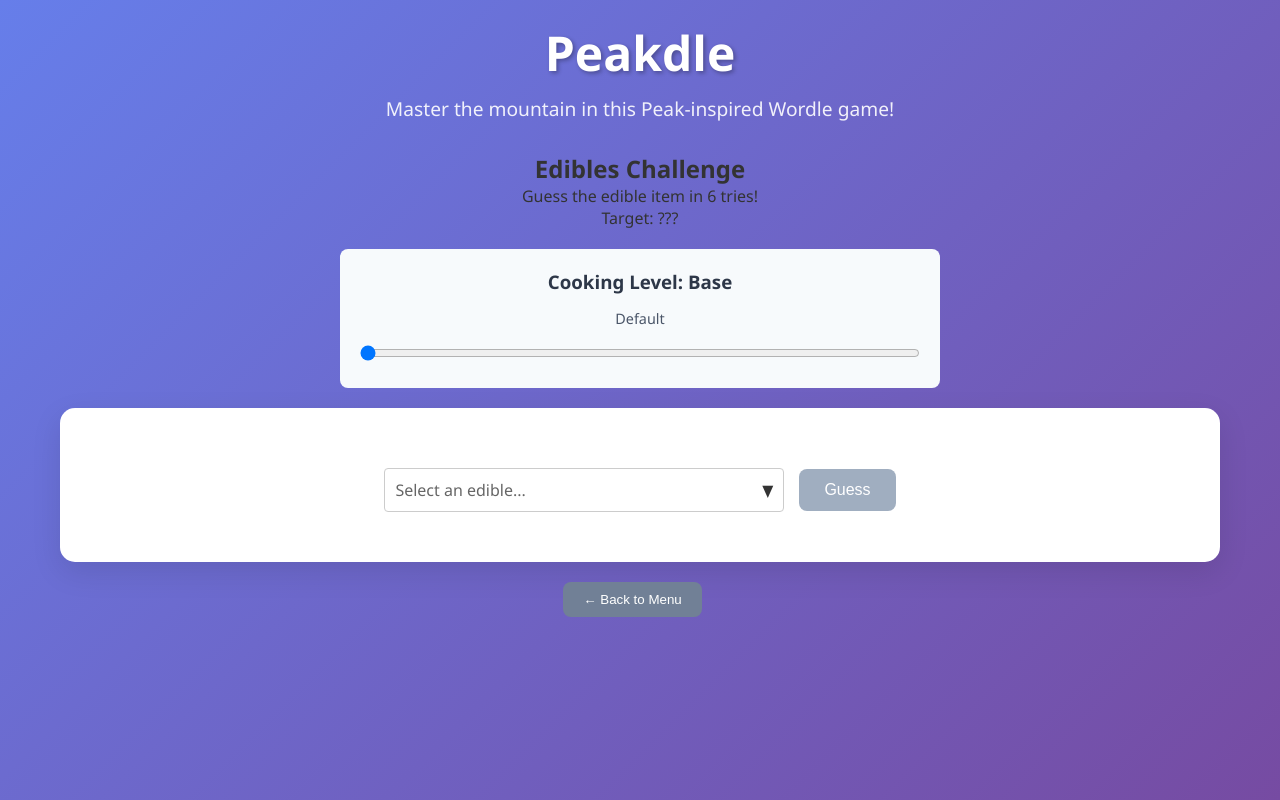
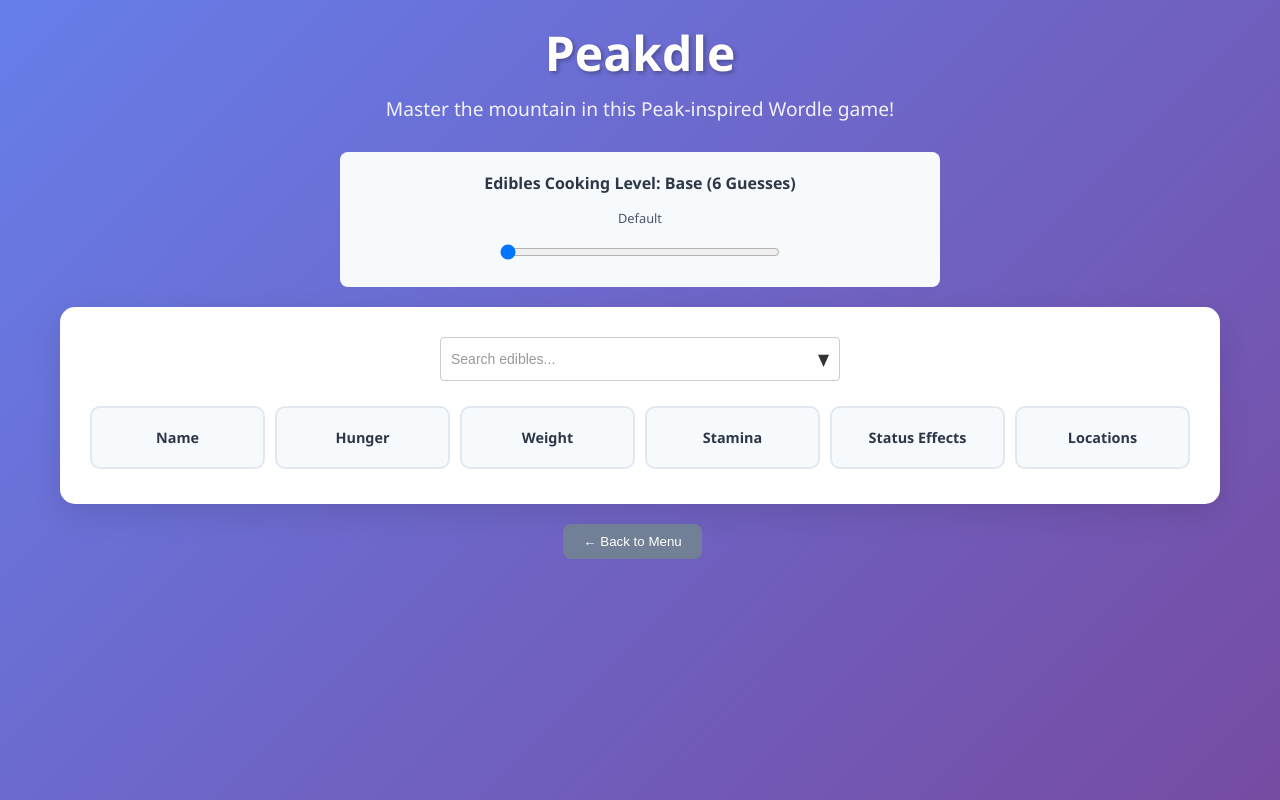
Before and after one commit to kennylecode/peakdle, a React (Vite) app: page / in a window 1280 px wide. Both pictures are taken after a click on the element 246 px from the left and 345 px from the top of the page. Built offline with nearby package versions, Linux system fonts and the light colour scheme.

Commit message:
added dropdown sorting and text filtering. reorganized grid. fixed array comparison logic for empty arrays. removed guess button and moved guess on dropdown option click

```diff
--- a/src/components/EdiblesGame.jsx
+++ b/src/components/EdiblesGame.jsx
@@ -10,20 +10,22 @@ const EdiblesGame = ({ onComplete, onBack }) => {
   const srcPath = "src/data/edibles";
   const [targetEdible, setTargetEdible] = useState(null);
   const [guesses, setGuesses] = useState([]);
-  const [currentGuess, setCurrentGuess] = useState({});
   const [gameWon, setGameWon] = useState(false);
   const [gameLost, setGameLost] = useState(false);
   const [maxGuesses, setMaxGuesses] = useState(defaultNumGuesses);
   const [cookingLevel, setCookingLevel] = useState(0); // 0=Base, 1=Cooked, 2=Well-Done, 3=Burnt, 4=Incinerated
-  const [availableEdibles, setAvailableEdibles] = useState(ediblesData);
+  const [availableEdibles, setAvailableEdibles] = useState([]);
   const [dropdownOpen, setDropdownOpen] = useState(false);
+  const [filterText, setFilterText] = useState('');
   const dropdownRef = useRef(null);
+  const inputRef = useRef(null);
 
   // Handle clicking outside dropdown to close it
   useEffect(() => {
     const handleClickOutside = (event) => {
       if (dropdownRef.current && !dropdownRef.current.contains(event.target)) {
         setDropdownOpen(false);
+        setFilterText('');
       }
     };
 
@@ -33,21 +35,28 @@ const EdiblesGame = ({ onComplete, onBack }) => {
     };
   }, []);
 
+  // Focus input when component mounts
+  useEffect(() => {
+    if (inputRef.current) {
+      inputRef.current.focus();
+    }
+  }, []);
+
   useEffect(() => {
     // Update available edibles based on cooking level
-    let allEdibles = [...ediblesData];
+    let allEdibles = sortByEdibleName(ediblesData);
 
     if (cookingLevel >= 1) {
-      allEdibles = [...allEdibles, ...ediblesCooked];
+      allEdibles = [...allEdibles, ...sortByEdibleName(ediblesCooked)];
     }
     if (cookingLevel >= 2) {
-      allEdibles = [...allEdibles, ...ediblesWellDone];
+      allEdibles = [...allEdibles, ...sortByEdibleName(ediblesWellDone)];
     }
     if (cookingLevel >= 3) {
-      allEdibles = [...allEdibles, ...ediblesBurnt];
+      allEdibles = [...allEdibles, ...sortByEdibleName(ediblesBurnt)];
     }
     if (cookingLevel >= 4) {
-      allEdibles = [...allEdibles, ...ediblesIncinerated];
+      allEdibles = [...allEdibles, ...sortByEdibleName(ediblesIncinerated)];
     }
 
     setAvailableEdibles(allEdibles);
@@ -61,15 +70,14 @@ const EdiblesGame = ({ onComplete, onBack }) => {
     setMaxGuesses(defaultNumGuesses+cookingLevel);
     setGameWon(false);
     setGameLost(false);
-    setCurrentGuess({});
   }, [cookingLevel]);
 
-  const handleGuess = () => {
+  const handleGuess = (currentGuess) => {
     if (!currentGuess) return;
 
-    const newGuesses = [...guesses, currentGuess];
+    const newGuesses = [currentGuess, ...guesses];
     setGuesses(newGuesses);
-    setCurrentGuess({});
+    setAvailableEdibles(availableEdibles.filter({} = (edible) => edible.name !== currentGuess.name))
 
     // Check if won
     if (currentGuess.name === targetEdible.name) {
@@ -103,6 +111,8 @@ const EdiblesGame = ({ onComplete, onBack }) => {
     if (statType === 'statusEffect' || statType === 'location') {
       // Handle array comparisons
       if (Array.isArray(guessedValue) && Array.isArray(targetValue)) {
+        if (guessedValue.length === 0 && targetValue.length === 0) return 'correct';
+
         const commonElements = guessedValue.filter(item => targetValue.includes(item));
         if (commonElements.length > 0) {
           if (commonElements.length === targetValue.length && guessedValue.length === targetValue.length) {
@@ -111,7 +121,6 @@ const EdiblesGame = ({ onComplete, onBack }) => {
           return 'partial';
         }
       }
-      return 'incorrect';
     }
 
     return 'incorrect';
@@ -131,16 +140,21 @@ const EdiblesGame = ({ onComplete, onBack }) => {
     }
 
     if (statType === 'statusEffect' || statType === 'location') {
+      // Handle array comparisons
       if (Array.isArray(guessedValue) && Array.isArray(targetValue)) {
+        if (guessedValue.length === 0 && targetValue.length === 0) return 'Correct';
+
         const commonElements = guessedValue.filter(item => targetValue.includes(item));
         if (commonElements.length > 0) {
+          if (commonElements.length === targetValue.length && guessedValue.length === targetValue.length) {
+            return 'Correct';
+          }
           return `${commonElements.length} correct`;
         }
       }
-      return 'Wrong';
     }
 
-    return 'Wrong';
+    return 'Incorrect';
   };
 
   const formatArrayValue = (value) => {
@@ -163,23 +177,33 @@ const EdiblesGame = ({ onComplete, onBack }) => {
       'When you cross the Mesa during the day',
       'Should have waited for the lava to drop in the Caldera'
     ];
-    return descriptions[level] || 'Base edibles only';
+    return descriptions[level] || 'Default';
+  };
+
+  // Sort edibles array alphabetically by name
+  const sortByEdibleName = (ediblesArray) => {
+    return [...ediblesArray].sort((a, b) => a.name.localeCompare(b.name));
+  };
+
+  // Get filtered edibles based on search text
+  const getFilteredEdibles = () => {
+    if (!filterText.trim()) {
+      return availableEdibles;
+    }
+    return availableEdibles.filter(edible =>
+      edible.name.toLowerCase().includes(filterText.toLowerCase())
+    );
   };
 
   if (!targetEdible) return <div>Loading...</div>;
 
   return (
     <div>
-      <div style={{ textAlign: 'center', marginBottom: '20px' }}>
-
-        <h2>Edibles Challenge</h2>
-        <p>Guess the edible item in {maxGuesses} tries!</p>
-        <p>Target: {gameWon || gameLost ? targetEdible.name : '???'}</p>
-
+      <div className="center-content">
         {/* Cooking Level Slider */}
-        <div style={{ margin: '20px 0', padding: '20px', background: '#f7fafc', borderRadius: '8px', maxWidth: '600px', marginLeft: 'auto', marginRight: 'auto' }}>
-          <h3 style={{ margin: '0 0 15px 0', color: '#2d3748' }}>Cooking Level: {getCookingLevelLabel(cookingLevel)}</h3>
-          <p style={{ margin: '0 0 15px 0', fontSize: '0.9rem', color: '#4a5568' }}>
+        <div className="cooking-level-container">
+          <h3 className="cooking-level-title">Edibles Cooking Level: {getCookingLevelLabel(cookingLevel)} ({maxGuesses} Guesses)</h3>
+          <p className="cooking-level-description">
             {getCookingLevelDescription(cookingLevel)}
           </p>
           <input
@@ -188,125 +212,73 @@ const EdiblesGame = ({ onComplete, onBack }) => {
             max="4"
             value={cookingLevel}
             onChange={(e) => setCookingLevel(parseInt(e.target.value))}
-            style={{
-              width: '100%',
-              height: '20px',
-              borderRadius: '5px',
-              background: '#e2e8f0',
-              outline: 'none',
-              cursor: 'pointer'
-            }}
+            className="cooking-level-slider"
           />
         </div>
       </div>
 
       <div className="game-board">
-        <div className="stats-grid">
-          {guesses.map((guess, guessIndex) => {
-            const hungerArrow = getStatArrow(guess.hunger, targetEdible.hunger);
-            const weightArrow = getStatArrow(guess.weight, targetEdible.weight);
-            const staminaArrow = getStatArrow(guess.stamina, targetEdible.stamina);
-
-            return (
-              <div key={guessIndex} style={{ gridColumn: 'span 5' }}>
-                <h4 style={{ textAlign: 'center', marginBottom: '15px' }}>
-                  Guess {guessIndex + 1}: {guess.name}
-                </h4>
-                <div style={{ display: 'grid', gridTemplateColumns: 'repeat(5, 1fr)', gap: '10px' }}>
-                  <div className={`stat-card ${getStatClass(guess.hunger, targetEdible.hunger, 'hunger')}`}>
-                    <h4>Hunger</h4>
-                    <div className="value">
-                      {guess.hunger} {hungerArrow && <span className={`arrow ${hungerArrow.class}`}>{hungerArrow.symbol}</span>}
-                    </div>
-                    <div style={{ fontSize: '0.8rem', marginTop: '5px' }}>
-                      {getStatHint(guess.hunger, targetEdible.hunger, 'hunger')}
-                    </div>
-                  </div>
-                  <div className={`stat-card ${getStatClass(guess.weight, targetEdible.weight, 'weight')}`}>
-                    <h4>Weight</h4>
-                    <div className="value">
-                      {guess.weight} {weightArrow && <span className={`arrow ${weightArrow.class}`}>{weightArrow.symbol}</span>}
-                    </div>
-                    <div style={{ fontSize: '0.8rem', marginTop: '5px' }}>
-                      {getStatHint(guess.weight, targetEdible.weight, 'weight')}
-                    </div>
-                  </div>
-                  <div className={`stat-card ${getStatClass(guess.stamina, targetEdible.stamina, 'stamina')}`}>
-                    <h4>Stamina</h4>
-                    <div className="value">
-                      {guess.stamina} {staminaArrow && <span className={`arrow ${staminaArrow.class}`}>{staminaArrow.symbol}</span>}
-                    </div>
-                    <div style={{ fontSize: '0.8rem', marginTop: '5px' }}>
-                      {getStatHint(guess.stamina, targetEdible.stamina, 'stamina')}
-                    </div>
-                  </div>
-                  <div className={`stat-card ${getStatClass(guess.statusEffect, targetEdible.statusEffect, 'statusEffect')}`}>
-                    <h4>Status</h4>
-                    <div className="value">{formatArrayValue(guess.statusEffect)}</div>
-                    <div style={{ fontSize: '0.8rem', marginTop: '5px' }}>
-                      {getStatHint(guess.statusEffect, targetEdible.statusEffect, 'statusEffect')}
-                    </div>
-                  </div>
-                  <div className={`stat-card ${getStatClass(guess.location, targetEdible.location, 'location')}`}>
-                    <h4>Location</h4>
-                    <div className="value">{formatArrayValue(guess.location)}</div>
-                    <div style={{ fontSize: '0.8rem', marginTop: '5px' }}>
-                      {getStatHint(guess.location, targetEdible.location, 'location')}
-                    </div>
-                  </div>
-                </div>
-              </div>
-            );
-          })}
-        </div>
-
         {!gameWon && !gameLost && (
           <div className="guess-input">
             <div className="custom-dropdown" ref={dropdownRef}>
               <div
                 className="dropdown-header"
-                onClick={() => setDropdownOpen(!dropdownOpen)}
+                onClick={() => {
+                  if (!dropdownOpen) {
+                    setDropdownOpen(true);
+                  }
+                }}
               >
-                {currentGuess.name ? (
-                  <>
-                    <img
-                      src={currentGuess.imageUrl ? srcPath + currentGuess.imageUrl : null}
-                      alt={currentGuess.name}
-                      style={{ width: '100px', height: '100px', marginRight: '20px' }}
-                    />
-                    <span>{currentGuess.name}</span>
-                  </>
-                ) : (
-                  <span style={{ color: '#666' }}>Select an edible...</span>
-                )}
-                <span style={{ marginLeft: 'auto' }}>▼</span>
+                <input
+                  ref={inputRef}
+                  type="text"
+                  placeholder="Search edibles..."
+                  value={filterText}
+                  onChange={(e) => {
+                    setFilterText(e.target.value);
+                    if (!dropdownOpen) setDropdownOpen(true);
+                  }}
+                  onKeyDown={(e) => {
+                    if (e.key === 'Escape') {
+                      setDropdownOpen(false);
+                      setFilterText('');
+                    } else if (e.key === 'ArrowDown' && !dropdownOpen) {
+                      setDropdownOpen(true);
+                    }
+                  }}
+                  className="dropdown-input"
+                />
+                <span>▼</span>
               </div>
 
               {dropdownOpen && (
                 <div className="dropdown-options">
-                  {availableEdibles.map((edible) => (
+                  {getFilteredEdibles().map((edible) => (
                     <div
                       key={edible.name}
                       className="dropdown-option"
                       onClick={() => {
-                        setCurrentGuess(edible); // Set the entire edible object
                         setDropdownOpen(false);
+                        setFilterText('');
+                        handleGuess(edible)
                       }}
                     >
                       <img
                         src={edible.imageUrl ? srcPath + edible.imageUrl : null}
                         alt={edible.name}
-                        style={{ width: '100px', height: '100px', marginRight: '20px' }}
                       />
                       <span>{edible.name}</span>
+                      <span></span>
                     </div>
                   ))}
+                  {getFilteredEdibles().length === 0 && filterText.trim() && (
+                    <div className="no-results-message">
+                      No edibles found matching "{filterText}"
+                    </div>
+                  )}
                 </div>
               )}
             </div>
-            <button onClick={handleGuess} disabled={!currentGuess.name}>
-              Guess
-            </button>
           </div>
         )}
 
@@ -329,20 +301,95 @@ const EdiblesGame = ({ onComplete, onBack }) => {
             </button>
           </div>
         )}
+
+        <div className="stats-grid">
+          {/* Column Headers */}
+          <div className="column-headers-row">
+            <div className="column-headers-grid">
+              <div className="stat-card header-card">
+                <h4>Name</h4>
+              </div>
+              <div className="stat-card header-card">
+                <h4>Hunger</h4>
+              </div>
+              <div className="stat-card header-card">
+                <h4>Weight</h4>
+              </div>
+              <div className="stat-card header-card">
+                <h4>Stamina</h4>
+              </div>
+              <div className="stat-card header-card">
+                <h4>Status Effects</h4>
+              </div>
+              <div className="stat-card header-card">
+                <h4>Locations</h4>
+              </div>
+            </div>
+          </div>
+
+          {guesses.map((guess, guessIndex) => {
+            const hungerArrow = getStatArrow(guess.hunger, targetEdible.hunger);
+            const weightArrow = getStatArrow(guess.weight, targetEdible.weight);
+            const staminaArrow = getStatArrow(guess.stamina, targetEdible.stamina);
+
+            return (
+              <div key={guessIndex} className="guess-row">
+                <div className="guess-grid">
+                  <div className={`stat-card ${getStatClass(guess.name, targetEdible.name, null)}`}>
+                    <div className="value">
+                      {guess.name}
+                    </div>
+                    <div className="stat-hint">
+                      {getStatHint(guess.name, targetEdible.name, null)}
+                    </div>
+                  </div>
+                  <div className={`stat-card ${getStatClass(guess.hunger, targetEdible.hunger, 'hunger')}`}>
+                    <div className="value">
+                      {guess.hunger} {hungerArrow && <span className={`arrow ${hungerArrow.class}`}>{hungerArrow.symbol}</span>}
+                    </div>
+                    <div className="stat-hint">
+                      {getStatHint(guess.hunger, targetEdible.hunger, 'hunger')}
+                    </div>
+                  </div>
+                  <div className={`stat-card ${getStatClass(guess.weight, targetEdible.weight, 'weight')}`}>
+                    <div className="value">
+                      {guess.weight} {weightArrow && <span className={`arrow ${weightArrow.class}`}>{weightArrow.symbol}</span>}
+                    </div>
+                    <div className="stat-hint">
+                      {getStatHint(guess.weight, targetEdible.weight, 'weight')}
+                    </div>
+                  </div>
+                  <div className={`stat-card ${getStatClass(guess.stamina, targetEdible.stamina, 'stamina')}`}>
+                    <div className="value">
+                      {guess.stamina} {staminaArrow && <span className={`arrow ${staminaArrow.class}`}>{staminaArrow.symbol}</span>}
+                    </div>
+                    <div className="stat-hint">
+                      {getStatHint(guess.stamina, targetEdible.stamina, 'stamina')}
+                    </div>
+                  </div>
+                  <div className={`stat-card ${getStatClass(guess.statusEffect, targetEdible.statusEffect, 'statusEffect')}`}>
+                    <div className="value">{formatArrayValue(guess.statusEffect)}</div>
+                    <div className="stat-hint">
+                      {getStatHint(guess.statusEffect, targetEdible.statusEffect, 'statusEffect')}
+                    </div>
+                  </div>
+                  <div className={`stat-card ${getStatClass(guess.location, targetEdible.location, 'location')}`}>
+                    <div className="value">{formatArrayValue(guess.location)}</div>
+                    <div className="stat-hint">
+                      {getStatHint(guess.location, targetEdible.location, 'location')}
+                    </div>
+                  </div>
+                </div>
+              </div>
+            );
+          })}
+        </div>
       </div>
 
-      <div style={{ textAlign: 'center', marginBottom: '20px' }}>
+      <div className="center-content">
         <button
             onClick={onBack}
-            style={{
-              padding: '10px 20px',
-              background: '#718096',
-              color: 'white',
-              border: 'none',
-              borderRadius: '8px',
-              cursor: 'pointer',
-              marginRight: '15px'
-            }}
+            className="back-button"
           >
             ← Back to Menu
           </button>
--- a/src/data/edibles/edibles-burnt.json
+++ b/src/data/edibles/edibles-burnt.json
@@ -221,7 +221,7 @@
   },
   {
     "name": "Burnt Marshmallow",
-    "imageUrl": "/images/marsh-mallow.png",
+    "imageUrl": "/images/marshmallow.png",
     "type": "Burnt",
     "hunger": 20,
     "weight": 2.5,
@@ -371,7 +371,7 @@
   },
   {
     "name": "Burnt Scorpion",
-    "imageUrl": "/images/scorpion.png",
+    "imageUrl": "/images/cooked-scorpion.png",
     "type": "Burnt",
     "hunger": 15,
     "weight": 2.5,
--- a/src/data/edibles/edibles-cooked.json
+++ b/src/data/edibles/edibles-cooked.json
@@ -221,7 +221,7 @@
   },
   {
     "name": "Cooked Marshmallow",
-    "imageUrl": "/images/marsh-mallow.png",
+    "imageUrl": "/images/marshmallow.png",
     "type": "Cooked",
     "hunger": 20,
     "weight": 2.5,
@@ -371,7 +371,7 @@
   },
   {
     "name": "Cooked Scorpion",
-    "imageUrl": "/images/scorpion.png",
+    "imageUrl": "/images/cooked-scorpion.png",
     "type": "Cooked",
     "hunger": 15,
     "weight": 2.5,
--- a/src/data/edibles/edibles-incinerated.json
+++ b/src/data/edibles/edibles-incinerated.json
@@ -221,7 +221,7 @@
   },
   {
     "name": "Incinerated Marshmallow",
-    "imageUrl": "/images/marsh-mallow.png",
+    "imageUrl": "/images/marshmallow.png",
     "type": "Incinerated",
     "hunger": 20,
     "weight": 2.5,
@@ -371,7 +371,7 @@
   },
   {
     "name": "Incinerated Scorpion",
-    "imageUrl": "/images/scorpion.png",
+    "imageUrl": "/images/cooked-scorpion.png",
     "type": "Incinerated",
     "hunger": 15,
     "weight": 2.5,
--- a/src/data/edibles/edibles-well-done.json
+++ b/src/data/edibles/edibles-well-done.json
@@ -221,7 +221,7 @@
   },
   {
     "name": "Well-Done Marshmallow",
-    "imageUrl": "/images/marsh-mallow.png",
+    "imageUrl": "/images/marshmallow.png",
     "type": "Well-Done",
     "hunger": 20,
     "weight": 2.5,
@@ -371,7 +371,7 @@
   },
   {
     "name": "Well-Done Scorpion",
-    "imageUrl": "/images/scorpion.png",
+    "imageUrl": "/images/cooked-scorpion.png",
     "type": "Well-Done",
     "hunger": 15,
     "weight": 2.5,
--- a/src/data/edibles/edibles.json
+++ b/src/data/edibles/edibles.json
@@ -221,7 +221,7 @@
   },
   {
     "name": "Marshmallow",
-    "imageUrl": "/images/marsh-mallow.png",
+    "imageUrl": "/images/marshmallow.png",
     "type": "Base",
     "hunger": 20,
     "weight": 2.5,
--- a/src/index.css
+++ b/src/index.css
@@ -115,7 +115,6 @@ body {
   display: grid;
   grid-template-columns: repeat(auto-fit, minmax(200px, 1fr));
   gap: 20px;
-  margin-bottom: 30px;
 }
 
 .stat-card {
@@ -123,6 +122,7 @@ body {
   padding: 20px;
   border-radius: 10px;
   text-align: center;
+  align-content: center;
   border: 2px solid transparent;
   transition: border-color 0.3s ease;
 }
@@ -140,6 +140,19 @@ body {
 .stat-card.incorrect {
   border-color: #e53e3e;
   background: #fff5f5;
+}
+
+.stat-card.header-card {
+  background: #f7fafc;
+  border: 2px solid #e2e8f0;
+  color: #4a5568;
+  font-weight: bold;
+}
+
+.stat-card.header-card h4 {
+  margin: 0;
+  font-size: 0.9rem;
+  color: #2d3748;
 }
 
 .stat-card h4 {
@@ -179,57 +192,6 @@ body {
   margin-bottom: 20px;
 }
 
-.guess-input input,
-.guess-input select {
-  padding: 12px 20px;
-  border: 2px solid #e2e8f0;
-  border-radius: 8px;
-  font-size: 1rem;
-  width: 300px;
-  transition: border-color 0.3s ease;
-  background-color: white;
-}
-
-.guess-input input:focus,
-.guess-input select:focus {
-  outline: none;
-  border-color: #667eea;
-}
-
-.guess-input select:hover {
-  border-color: #cbd5e0;
-}
-
-.guess-input select option {
-  padding: 8px 12px;
-  background-color: white;
-  color: #4a5568;
-}
-
-.guess-input select option:hover {
-  background-color: #f7fafc;
-}
-
-.guess-input button {
-  padding: 12px 25px;
-  background: #667eea;
-  color: white;
-  border: none;
-  border-radius: 8px;
-  font-size: 1rem;
-  cursor: pointer;
-  transition: background 0.3s ease;
-}
-
-.guess-input button:hover {
-  background: #5a67d8;
-}
-
-.guess-input button:disabled {
-  background: #a0aec0;
-  cursor: not-allowed;
-}
-
 /* Custom Dropdown Styles */
 .custom-dropdown {
   position: relative;
@@ -239,7 +201,7 @@ body {
 
 .dropdown-header {
   display: flex;
-  align-items: center;
+  justify-content: space-between;
   padding: 10px;
   border: 1px solid #ccc;
   border-radius: 4px;
@@ -247,6 +209,10 @@ body {
   background: white;
   min-height: 40px;
   transition: border-color 0.2s ease;
+}
+
+.dropdown-header input::placeholder {
+  color: #999;
 }
 
 .dropdown-header:hover {
@@ -262,16 +228,17 @@ body {
   border: 1px solid #ccc;
   border-top: none;
   border-radius: 0 0 4px 4px;
-  max-height: 200px;
-  overflow-y: auto;
+  max-height: 400px;
+  overflow-y: scroll;
   z-index: 1000;
   box-shadow: 0 4px 6px rgba(0, 0, 0, 0.1);
 }
 
 .dropdown-option {
-  font-size: x-large;
+  font-size: large;
   display: flex;
   align-items: center;
+  justify-content: space-between;
   padding: 8px 10px;
   cursor: pointer;
   border-bottom: 1px solid #eee;
@@ -287,11 +254,11 @@ body {
 }
 
 .dropdown-option img {
-  width: 24px;
-  height: 24px;
-  margin-right: 8px;
+  width: 100px;
+  height: 100px;
+  margin-right: 20px;
   object-fit: cover;
-  border-radius: 2px;
+  border-radius: 5px;
 }
 
 .badge-game {
@@ -364,7 +331,7 @@ body {
 
 .game-result {
   text-align: center;
-  margin-top: 30px;
+  margin-bottom: 30px;
   padding: 20px;
   border-radius: 10px;
 }
@@ -397,6 +364,100 @@ body {
   background: #5a67d8;
 }
 
+/* EdiblesGame Specific Styles */
+.center-content {
+  text-align: center;
+  margin-bottom: 20px;
+}
+
+.cooking-level-container {
+  margin: 10px 0;
+  padding: 20px;
+  background: #f7fafc;
+  border-radius: 8px;
+  max-width: 600px;
+  margin-left: auto;
+  margin-right: auto;
+}
+
+.cooking-level-title {
+  margin: 0 0 15px 0;
+  font-size: 1rem;
+  color: #2d3748;
+}
+
+.cooking-level-description {
+  margin: 0 0 15px 0;
+  font-size: 0.8rem;
+  color: #4a5568;
+}
+
+.cooking-level-slider {
+  width: 50%;
+  height: 20px;
+  border-radius: 5px;
+  background: #e2e8f0;
+  outline: none;
+  cursor: pointer;
+}
+
+.dropdown-input {
+  flex: 1;
+  border: none;
+  outline: none;
+  background: transparent;
+  font-size: 14px;
+  color: #333;
+}
+
+.no-results-message {
+  padding: 12px;
+  text-align: center;
+  color: #666;
+  font-style: italic;
+}
+
+.stat-hint {
+  font-size: 0.8rem;
+  margin-top: 5px;
+}
+
+.back-button {
+  padding: 10px 20px;
+  background: #718096;
+  color: white;
+  border: none;
+  border-radius: 8px;
+  cursor: pointer;
+  margin-right: 15px;
+}
+
+.back-button:hover {
+  background: #5a67d8;
+}
+
+.column-headers-row {
+  grid-column: span 6;
+  margin-top: 5px;
+  margin-bottom: 5px;
+}
+
+.column-headers-grid {
+  display: grid;
+  grid-template-columns: repeat(6, 1fr);
+  gap: 10px;
+}
+
+.guess-row {
+  grid-column: span 6;
+}
+
+.guess-grid {
+  display: grid;
+  grid-template-columns: repeat(6, 1fr);
+  gap: 10px;
+}
+
 @media (max-width: 768px) {
   .container {
     padding: 15px;
```
